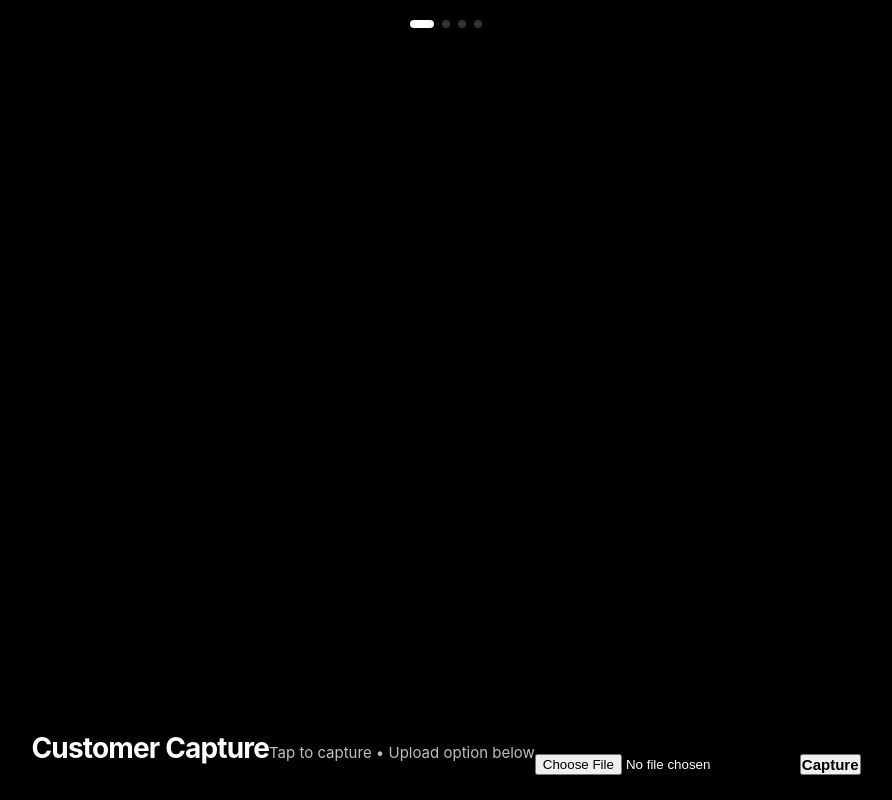
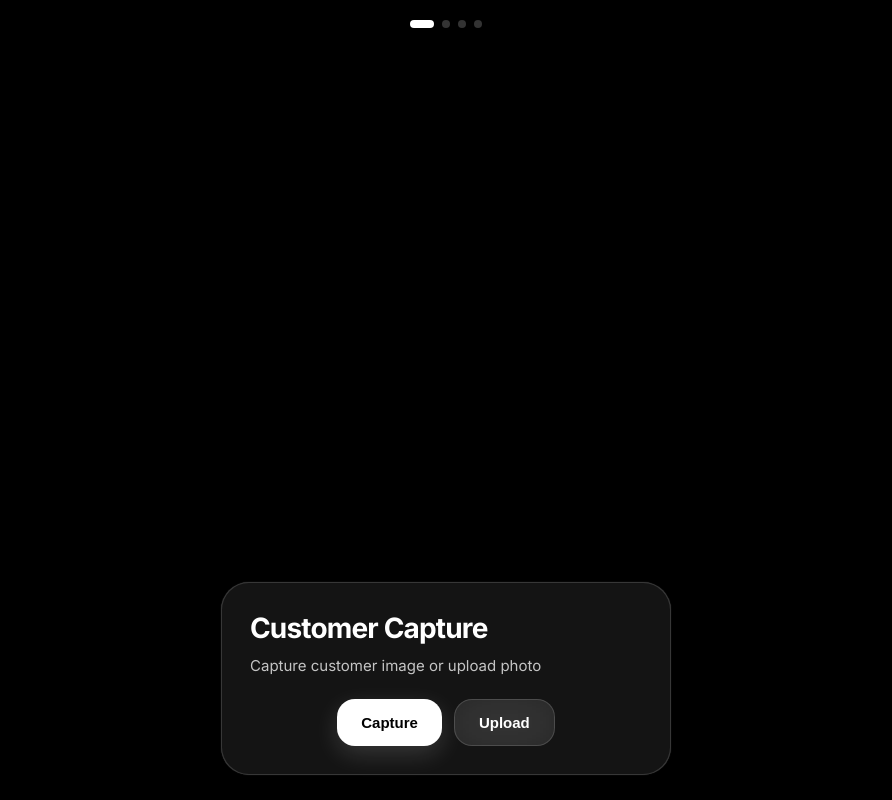
Before and after one commit to jaiaditya2427-ship-it/raymond-ai-trial-room, a plain HTML site: page index.html in a window 1280 px wide. Shown: the whole page, without its empty margins (194-1086 px from the left). Drawn offline with Linux system fonts and the light colour scheme.

Commit message:
Refactor HTML structure and improve formatting

```diff
--- a/index.html
+++ b/index.html
@@ -1,13 +1,22 @@
 <!DOCTYPE html>
-<html>
+<html lang="en">
+
+
 <head>
 <meta charset="UTF-8">
 <meta name="viewport" content="width=device-width, initial-scale=1.0">
+
 <title>AI Try-On Studio</title>
+
 <link rel="stylesheet" href="style.css">
+
+<link href="https://fonts.googleapis.com/css2?family=Inter:wght@300;400;500;600;700&display=swap" rel="stylesheet">
 </head>
 
 <body>
+
+<div class="background-blur"></div>
+
 
 <div class="topbar">
     <div class="dot active" id="d1"></div>
@@ -18,17 +27,49 @@
 
 <div class="container">
 
-<video id="video" autoplay playsinline></video>
+    <video
+        id="video"
+        autoplay
+        playsinline
+        muted>
+
+    </video>
 
     <div class="overlay" id="overlay">
 
-<h2 id="title">Customer Capture</h2>
-<p id="subtitle">Tap to capture • Upload option below</p>
+        <div class="glass-card">
+
+            <h1 id="title">
+                Customer Capture
+            </h1>
+
+            <p id="subtitle">
+                Capture customer image or upload photo
+
+            </p>
 
             <div class="actions">
 
-<input type="file" accept="image/*" onchange="uploadCustomer(event)">
-<button onclick="capture()">Capture</button>
+                <input
+                    type="file"
+                    accept="image/*"
+                    id="fileInput"
+                    hidden>
+
+                <button
+                    class="btn-primary"
+                    onclick="capture()">
+                    Capture
+                </button>
+
+                <button
+                    class="btn-secondary"
+                    onclick="openUpload()">
+                    Upload
+                </button>
+
+            </div>
+
 
         </div>
 
```
Lines whose indentation alone changed are shown as unchanged.
